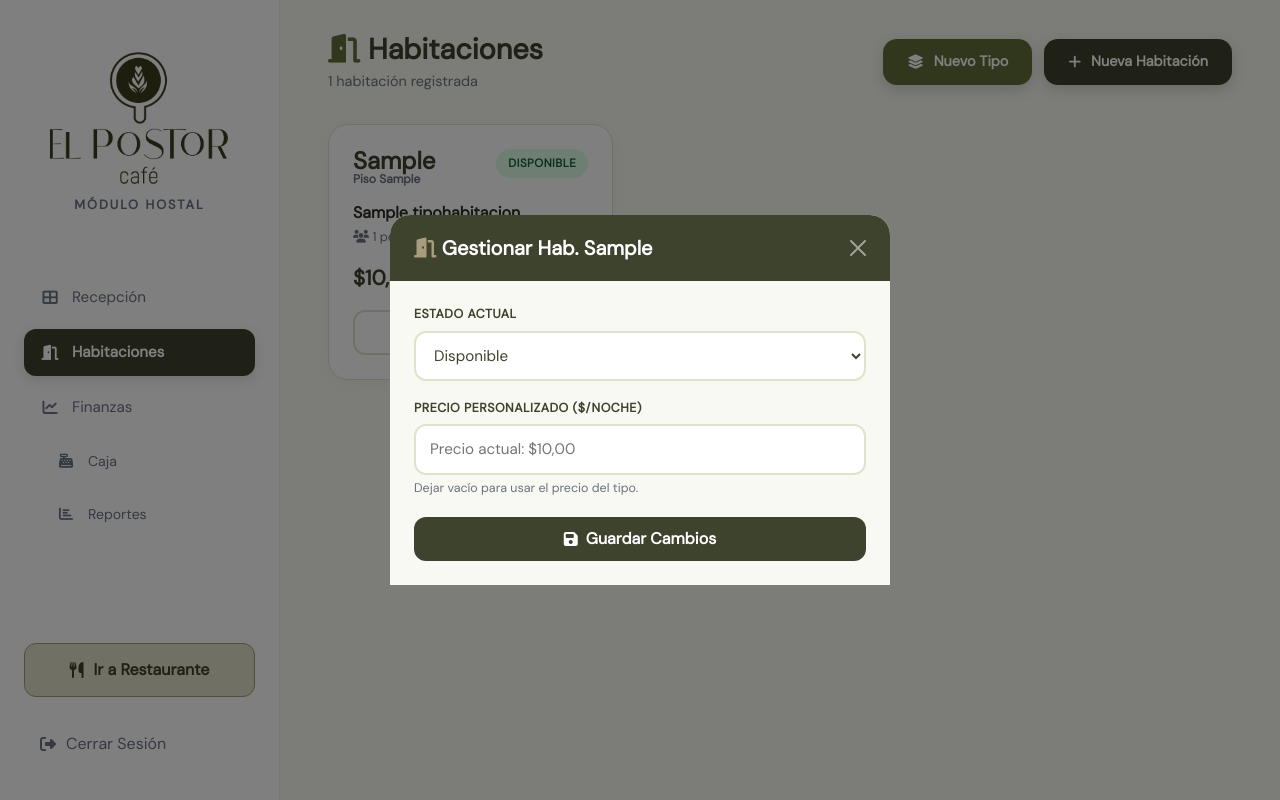
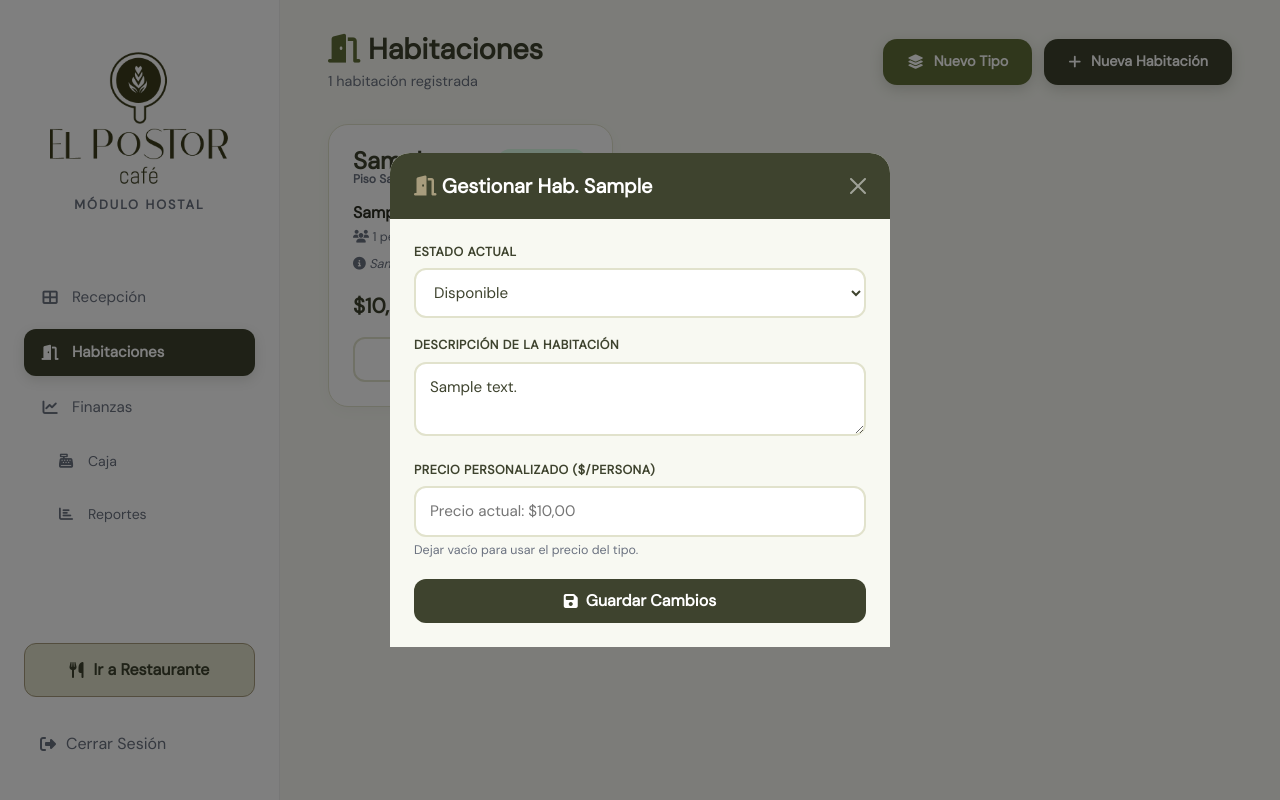
Before and after one commit to KevinMejiaMera/Postor-cafe, a Django app: page /hostal/habitaciones/ in a window 1280 px wide, after a click on "Gestionar". Run offline with Django 5.2, Linux system fonts and the light colour scheme; a user stored in the database is signed in; tables that the repository leaves empty hold one stand-in row (values such as "Sample post"); parts of the project's set-up code (start-up, migrations or seed data) failed here and were passed over; some libraries are stand-ins or nearby versions.

Commit message:
precio por persona con descripcion

```diff
--- a/app/hostal/admin.py
+++ b/app/hostal/admin.py
@@ -3,7 +3,7 @@ from .models import TipoHabitacion, Habitacion, Huesped, Reserva
 
 @admin.register(TipoHabitacion)
 class TipoHabitacionAdmin(admin.ModelAdmin):
-    list_display = ('nombre', 'precio_noche', 'capacidad_personas')
+    list_display = ('nombre', 'precio_persona', 'capacidad_personas')
 
 @admin.register(Habitacion)
 class HabitacionAdmin(admin.ModelAdmin):
--- a/app/hostal/templates/hostal/crear_reserva.html
+++ b/app/hostal/templates/hostal/crear_reserva.html
@@ -221,7 +221,7 @@
                         <select class="form-select" name="tipo_habitacion" id="tipoSelect" required>
                             <option value="">Seleccionar tipo...</option>
                             {% for t in tipos %}
-                            <option value="{{ t.id }}" data-precio="{{ t.precio_noche }}">{{ t.nombre }}</option>
+                            <option value="{{ t.id }}" data-precio="{{ t.precio_persona }}">{{ t.nombre }}</option>
                             {% endfor %}
                         </select>
                     </div>
--- a/app/hostal/templates/hostal/gestion_habitaciones.html
+++ b/app/hostal/templates/hostal/gestion_habitaciones.html
@@ -195,11 +195,16 @@
             <div class="hab-meta">
                 <i class="fas fa-users"></i> {{ hab.tipo.capacidad_personas|default:"—" }} persona{{ hab.tipo.capacidad_personas|pluralize:"s" }}
             </div>
+            {% if hab.descripcion %}
+            <div class="hab-meta" style="margin-top: 8px; font-style: italic;">
+                <i class="fas fa-info-circle"></i> {{ hab.descripcion }}
+            </div>
+            {% endif %}
         </div>
         <div class="hab-price">
-            ${{ hab.precio_actual|floatformat:2 }} <span>/noche</span>
+            ${{ hab.precio_actual|floatformat:2 }} <span>/persona</span>
             {% if hab.precio_personalizado %}
-            <small>${{ hab.tipo.precio_noche|floatformat:2 }}</small>
+            <small>${{ hab.tipo.precio_persona|floatformat:2 }}</small>
             {% endif %}
         </div>
         <button class="btn-gestionar" data-bs-toggle="modal" data-bs-target="#editHabModal{{ hab.id }}">
@@ -232,10 +237,14 @@
                             </select>
                         </div>
                         <div class="hm-field">
-                            <label class="hm-label">Precio Personalizado ($/noche)</label>
+                            <label class="hm-label">Descripción de la Habitación</label>
+                            <textarea name="descripcion" class="hm-input" rows="2" placeholder="Ej: Cama extra, vista al mar...">{{ hab.descripcion|default:'' }}</textarea>
+                        </div>
+                        <div class="hm-field">
+                            <label class="hm-label">Precio Personalizado ($/persona)</label>
                             <input type="number" step="0.01" name="precio" class="hm-input"
                                 value="{{ hab.precio_personalizado|default_if_none:'' }}"
-                                placeholder="Precio actual: ${{ hab.tipo.precio_noche|floatformat:2 }}">
+                                placeholder="Precio actual: ${{ hab.tipo.precio_persona|floatformat:2 }}">
                             <small style="color: var(--text-light); font-size: 0.78rem;">Dejar vacío para usar el precio del tipo.</small>
                         </div>
                         <button type="submit" class="btn-hm-save" style="width: 100%; justify-content: center;">
@@ -291,7 +300,7 @@
                     <select name="tipo" class="hm-input" required>
                         <option value="">— Selecciona un tipo —</option>
                         {% for t in tipos %}
-                        <option value="{{ t.id }}">{{ t.nombre }} — ${{ t.precio_noche }}/noche · {{ t.capacidad_personas }} pers.</option>
+                        <option value="{{ t.id }}">{{ t.nombre }} — ${{ t.precio_persona }}/persona · {{ t.capacidad_personas }} pers.</option>
                         {% empty %}
                         <option value="" disabled>Primero crea un Tipo de Habitación</option>
                         {% endfor %}
@@ -304,10 +313,15 @@
                     {% endif %}
                 </div>
 
+                <div class="hm-field">
+                    <label class="hm-label">Descripción de la Habitación</label>
+                    <textarea name="descripcion" class="hm-input" rows="2" placeholder="Ej: Habitación amplia con balcón..."></textarea>
+                </div>
+
                 <div class="hm-field" style="background: #F0F4E8; border-radius: 14px; padding: 14px; border: 2px solid var(--secondary-color);">
-                    <label class="hm-label" style="color: var(--secondary-color);">Precio por Noche ($) *</label>
-                    <input type="number" step="0.01" name="precio" class="hm-input" placeholder="Ej: 35.00" required style="font-size: 1.3rem; font-weight: 800;">
-                    <small style="color: var(--secondary-color); font-size: 0.78rem; font-weight: 600;">Este es el precio que se cobrará por noche en esta habitación.</small>
+                    <label class="hm-label" style="color: var(--secondary-color);">Precio por Persona ($) *</label>
+                    <input type="number" step="0.01" name="precio" class="hm-input" placeholder="Ej: 15.00" required style="font-size: 1.3rem; font-weight: 800;">
+                    <small style="color: var(--secondary-color); font-size: 0.78rem; font-weight: 600;">Este es el precio que se cobrará por persona.</small>
                 </div>
 
             </div>
@@ -345,9 +359,13 @@
                 </div>
 
                 <div class="hm-field">
-                    <label class="hm-label">Capacidad (personas) *</label>
+                    <label class="hm-label">Precio por Persona Base ($) *</label>
+                    <input type="number" step="0.01" name="precio_persona" class="hm-input" value="10.00" min="0" required>
+                    <small style="color: var(--text-light); font-size: 0.78rem;">Precio estándar por persona para este tipo.</small>
+                </div>
+                <div class="hm-field">
+                    <label class="hm-label">Capacidad Máxima (personas) *</label>
                     <input type="number" name="capacidad_personas" class="hm-input" value="1" min="1" max="20" required>
-                    <small style="color: var(--text-light); font-size: 0.78rem;">El precio se define individualmente en cada habitación.</small>
                 </div>
 
                 <div class="hm-field">
--- a/app/hostal/views.py
+++ b/app/hostal/views.py
@@ -47,6 +47,7 @@ def crear_habitacion(request):
         tipo_id    = request.POST.get('tipo')
         piso       = request.POST.get('piso')
         precio_input = request.POST.get('precio')
+        descripcion = request.POST.get('descripcion', '')
 
         # Validar si ya existe
         if Habitacion.objects.filter(numero=numero).exists():
@@ -54,7 +55,7 @@ def crear_habitacion(request):
             return redirect('hostal:gestion_habitaciones')
 
         if not precio_input:
-            messages.error(request, 'El precio por noche es obligatorio.')
+            messages.error(request, 'El precio por persona es obligatorio.')
             return redirect('hostal:gestion_habitaciones')
 
         try:
@@ -64,10 +65,11 @@ def crear_habitacion(request):
                 numero=numero,
                 tipo=tipo,
                 piso=piso,
-                precio_personalizado=float(precio_input),  # Siempre se guarda como precio real
+                precio_personalizado=float(precio_input),
+                descripcion=descripcion,
                 estado='disponible'
             )
-            messages.success(request, f'Habitación {numero} creada correctamente por ${precio_input}/noche.')
+            messages.success(request, f'Habitación {numero} creada correctamente por ${precio_input}/persona.')
         except Exception as e:
             messages.error(request, f'Error al crear habitación: {str(e)}')
 
@@ -76,16 +78,17 @@ def crear_habitacion(request):
 @login_required
 @gerente_required
 def crear_tipo_habitacion(request):
-    """Crea un nuevo TipoHabitacion. El precio es 0 por defecto (cada habitación define su propio precio)."""
+    """Crea un nuevo TipoHabitacion con precio por persona."""
     if request.method == 'POST':
         nombre      = request.POST.get('nombre', '').strip()
         capacidad   = request.POST.get('capacidad_personas', 1)
         descripcion = request.POST.get('descripcion', '')
+        precio_persona = request.POST.get('precio_persona', 0)
 
         if nombre:
             TipoHabitacion.objects.create(
                 nombre=nombre,
-                precio_noche=0,          # No se usa; el precio va en cada Habitacion
+                precio_persona=float(precio_persona or 0),
                 capacidad_personas=int(capacidad),
                 descripcion=descripcion
             )
@@ -121,18 +124,19 @@ def procesar_checkin(request):
             checkin = timezone.now()
             checkout = checkin + timedelta(days=noches)
 
-            # USAR precio_actual de la habitación (precio_personalizado si existe, si no el del tipo)
-            precio_noche_final = float(habitacion.precio_actual)
+            # USAR precio_actual de la habitación (precio por persona)
+            precio_persona_final = float(habitacion.precio_actual)
 
             # Si el formulario envía un precio manual, tiene prioridad
             precio_manual = request.POST.get('precio_manual')
             if precio_manual and precio_manual.strip():
                 try:
-                    precio_noche_final = float(precio_manual)
+                    precio_persona_final = float(precio_manual)
                 except ValueError:
                     pass
 
-            total = precio_noche_final * noches
+            # Cobro por PERSONA (no por noche como antes)
+            total = precio_persona_final * personas
 
             # 3. Crear Reserva
             Reserva.objects.create(
@@ -143,7 +147,7 @@ def procesar_checkin(request):
                 cantidad_personas=personas,
                 estado='checkin', # Ya está hospedado
                 precio_total=total,
-                pagado=0 # Se paga al checkout usualmente, o checkin
+                pagado=0
             )
 
             # 4. Actualizar Habitación
@@ -317,21 +321,17 @@ def crear_reserva(request):
             if not habitacion:
                 raise ValueError("Debe seleccionar una habitación o tipo válido.")
 
-            # Calculate Total
-            noches = (checkout - checkin).days
-            if noches < 1: noches = 1
-
-            # USAR precio_actual de la habitación (precio_personalizado si existe, si no el del tipo)
-            precio_noche_final = float(habitacion.precio_actual)
+            # Calculate Total (PER PERSON)
+            precio_persona_final = float(habitacion.precio_actual)
 
             # Si el formulario envía un precio manual, tiene prioridad
             if precio_manual and precio_manual.strip():
                 try:
-                    precio_noche_final = float(precio_manual)
+                    precio_persona_final = float(precio_manual)
                 except ValueError:
                     pass
 
-            total = precio_noche_final * noches
+            total = precio_persona_final * personas
 
             # Create Reserva
             estado_reserva = 'pendiente'
@@ -339,9 +339,6 @@ def crear_reserva(request):
             # Check if reservation is for TODAY => Auto Check-In
             from django.utils import timezone
             hoy = timezone.now().date()
-
-            # Convert parsed dates to matching types for comparison if needed,
-            # though parse_date returns a date object.
 
             if checkin == hoy:
                 estado_reserva = 'checkin'
@@ -471,6 +468,11 @@ def gestion_habitaciones(request):
         nuevo_estado = request.POST.get('estado')
         if nuevo_estado in dict(Habitacion.ESTADOS):
             habitacion.estado = nuevo_estado
+
+        # Actualizar Descripción
+        descripcion = request.POST.get('descripcion')
+        if descripcion is not None:
+            habitacion.descripcion = descripcion
 
         # Actualizar Precio Personalizado
         precio_input = request.POST.get('precio')
```
Also changed, not shown: app/hostal/models.py (+4 -4 lines), app/hostal/templates/hostal/dashboard_hostal.html (+9 -3 lines), app/hostal/templates/hostal/modals/modal_nueva_reserva.html (+19 -15 lines), app/hostal/migrations/0003_remove_tipohabitacion_precio_noche_and_more.py (added).
